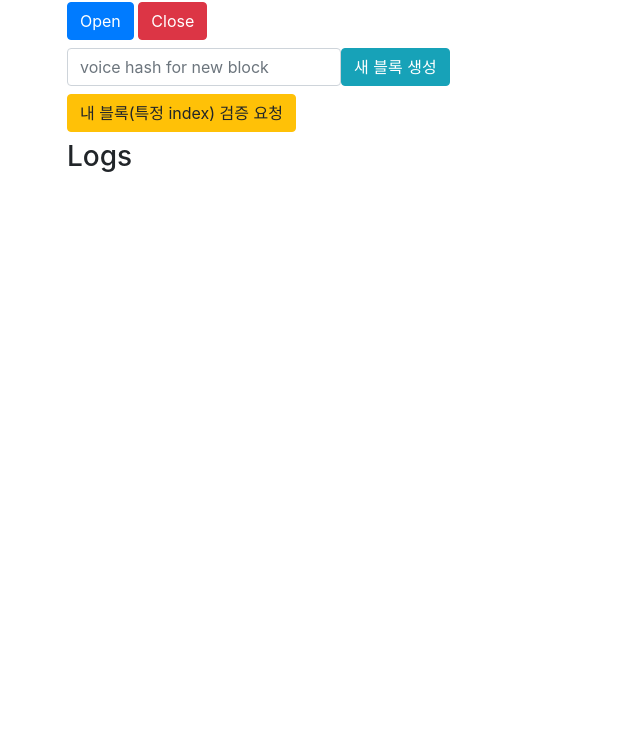
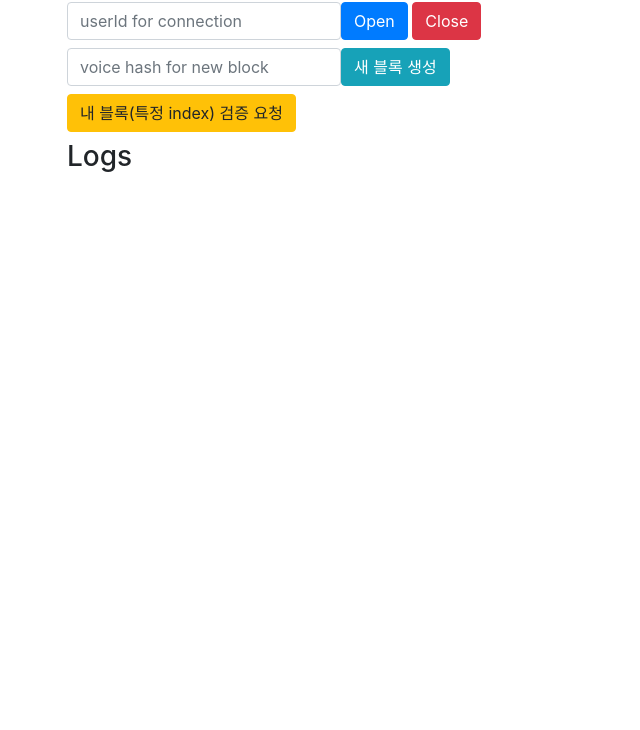
Before and after one commit to newtype94/socket, a plain HTML site: page test.html in a window 1280 px wide. Shown: the part 70-800 px from the top of the page, without its empty margins (3-643 px from the left). Drawn offline with nearby package versions, Linux system fonts and the light colour scheme.

Commit message:
can insert userId before connection

```diff
--- a/test.html
+++ b/test.html
@@ -14,7 +14,7 @@
     <script type="text/javascript">
       let wSocket;
       let logs;
-      const userId = "kyh";
+      let userId = "kyh";
       const calculateHash = ({
         index,
         previousHash,
@@ -93,6 +93,8 @@
       };
 
       const doOpen = async () => {
+        userId = document.getElementById("userId").value || "kyh";
+        blocks = blocks.sort((a, b) => a.index - b.index);
         const a = await lastBlockCheck();
 
         if (!a.isCorrect) {
@@ -211,7 +213,6 @@
 
         const got = await axios.get(query, { crossdomain: true });
         console.log(query);
-
         return got.data;
       };
 
@@ -226,7 +227,15 @@
         <h1>VoiceChain test front page</h1>
       </div>
       <div class="row my-2">
-        <div class="xs-12">
+        <div class="xs-6">
+          <input
+            type="text"
+            class="form-control"
+            placeholder="userId for connection"
+            id="userId"
+          />
+        </div>
+        <div class="xs-6">
           <input
             type="button"
             class="btn btn-primary"
```
